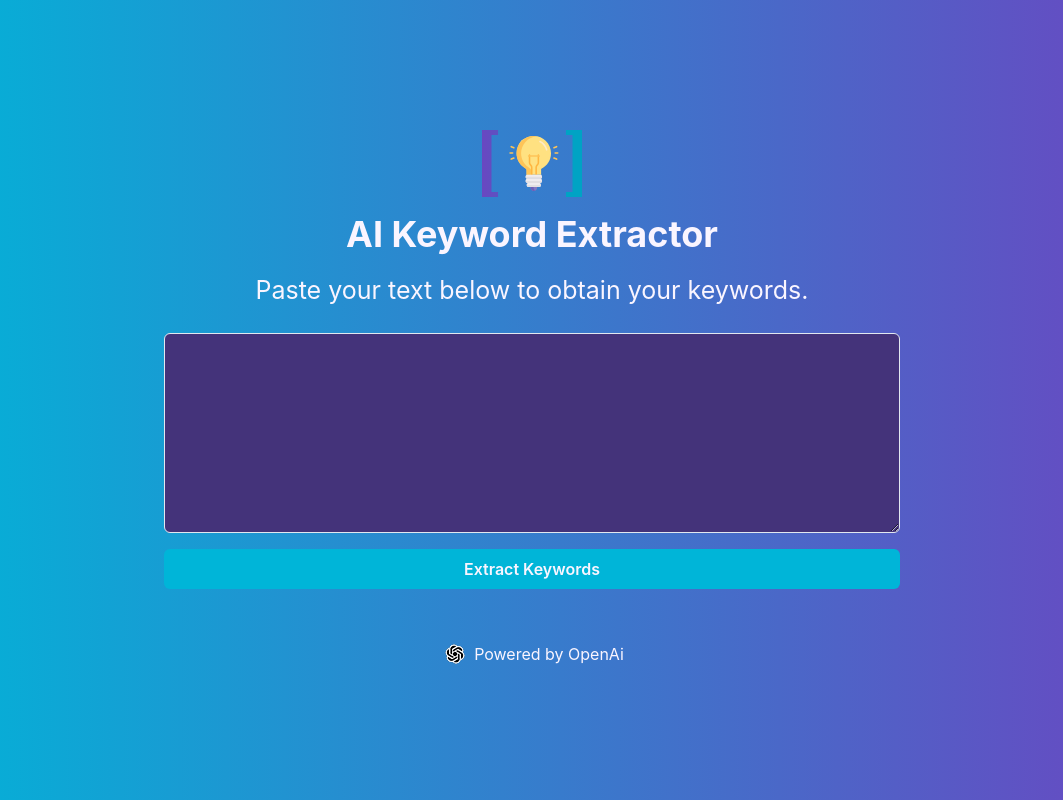
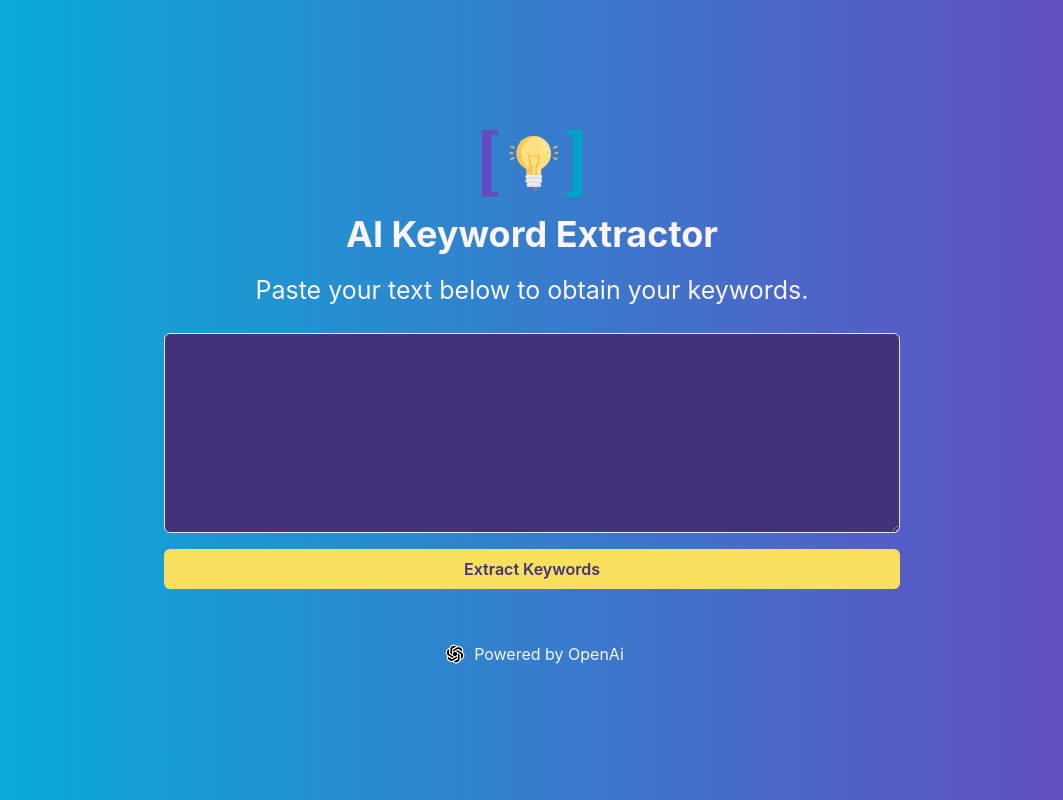
Before and after one commit to JoleneKearse/ai-keyword-extractor, a React (Vite) app: page / in a window 1280 px wide. Shown: the whole page, without its empty margins (108-1171 px from the left). Built offline with nearby package versions, Linux system fonts and the light colour scheme.

Commit message:
chore: update button colours

```diff
--- a/src/components/TextInput.jsx
+++ b/src/components/TextInput.jsx
@@ -30,11 +30,11 @@ const TextInput = ({ extractKeywords }) => {
         onChange={(e) => setText(e.target.value)}
       />
       <Button
-        bg="cyan.500"
-        color="purple.50"
+        bg="yellow.300"
+        color="purple.800"
         marginTop={4}
         width="100%"
-        _hover={{ bg: "cyan.600" }}
+        _hover={{ bg: "yellow.400" }}
         onClick={submitText}
       >
         Extract Keywords
```
